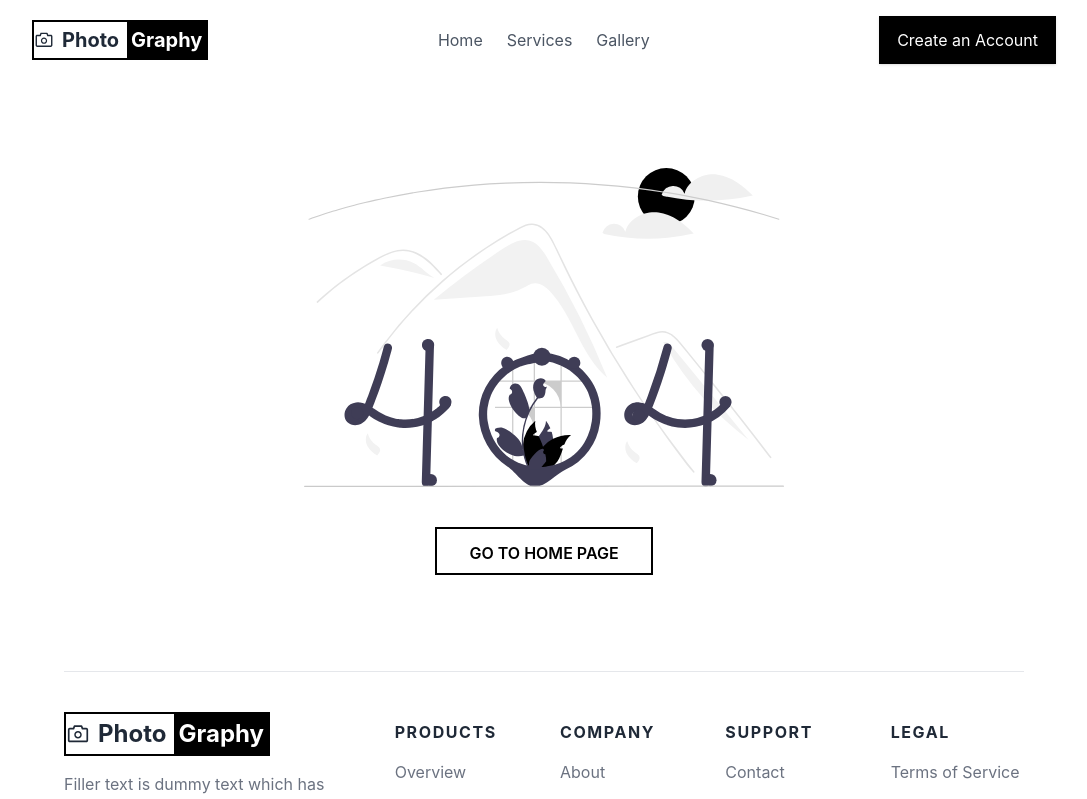
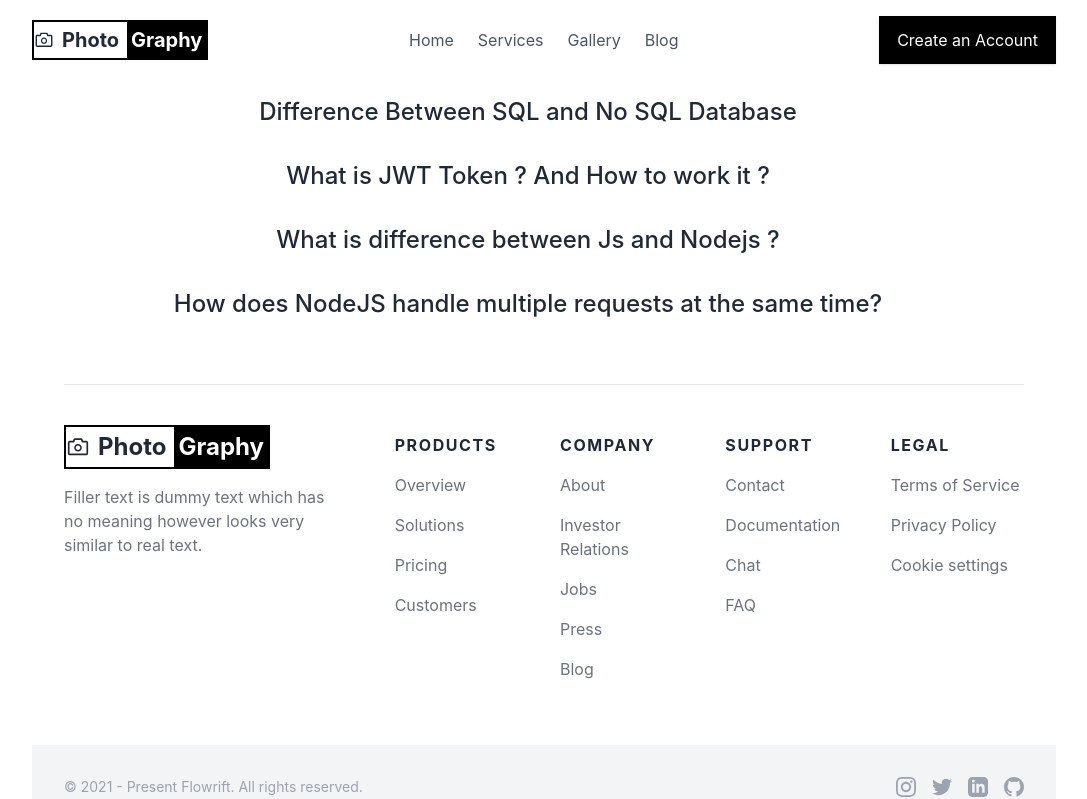
Before and after one commit to mdfaysal22/Photography-client-11, a React (Create React App) app: page /blog in a window 1280 px wide. Shown: the top 799 px of the page, without its empty margins (96-1183 px from the left). Built offline with nearby package versions, Linux system fonts and the light colour scheme; no server answers.

Commit message:
Blog Page Design

```diff
--- /dev/null
+++ b/src/Components/Pages/Blog/Blog.js
@@ -0,0 +1,93 @@
+import React from 'react';
+
+const Blog = () => {
+    return (
+        <div className='text-center'>
+            <div className="collapse">
+                <input type="checkbox" />
+                <div className="collapse-title text-xl font-medium">
+                    <h2 className='text-2xl'>Difference Between SQL and No SQL Database </h2>
+                </div>
+                <div className="collapse-content">
+                    <h2 className='text-xl'>SQL Database :</h2>
+                    <ul className='my-5'>
+                        <li>RELATIONAL DATABASE MANAGEMENT SYSTEM(RDBMS)</li>
+                        <li>These databases have fixed or static or predefined schema</li>
+                        <li>These databases are not suited for hierarchical data storage.</li>
+                        <li>These databases are best suited for complex queries</li>
+                        <li>These databases are not suited for hierarchical data storage.</li>
+                        <li>Vertically Scalable</li>
+                        <li>Examples: MySQL, PostgreSQL, Oracle, MS-SQL Server etc</li>
+                    </ul>
+
+
+                    <br />
+
+                    <h2 className='text-xl'>SQL Database :</h2>
+                    <ul className="my-5">
+                        <li>Non-relational or distributed database system.</li>
+                        <li>They have dynamic schema</li>
+                        <li>These databases are best suited for hierarchical data storage.</li>
+                        <li>These databases are not so good for complex queries</li>
+                        <li>Horizontally scalable</li>
+                        <li>Examples: MongoDB, GraphQL, HBase, Neo4j, Cassandra etc</li>
+                    </ul>
+                </div>
+            </div>
+
+
+            <div className="collapse">
+                <input type="checkbox" />
+                <div className="collapse-title text-xl font-medium">
+                    <h2 className='text-2xl'>What is JWT Token ? And How to work it ?  </h2>
+                </div>
+                <div className="collapse-content">
+                    <h2>JWT, or JSON Web Token, is an open standard(RFC 7519) set of claims to share security information or authorization/authentication requests between a client and a server. Each JWT contains encoded JSON objects. JWTs are signed using a cryptographic algorithm by the token’s issuer to ensure that No one could alter the claims after the token is issued and later can be used by the receiving party to verify the token.</h2>
+                </div>
+            </div>
+            <div className="collapse">
+                <input type="checkbox" />
+                <div className="collapse-title text-xl font-medium">
+                    <h2 className='text-2xl'>What is difference between Js and Nodejs ?  </h2>
+                </div>
+                <div className="collapse-content">
+                    <h2 className='mt-5 text-xl'>NodeJS is a cross-platform and open-source Javascript runtime environment that allows the javascript to be run on the server-side. Nodejs allows Javascript code to run outside the browser. Nodejs comes with a lot of modules and mostly used in web development.
+                        <ul className='text-xs'>
+                            <li>NodeJS is a Javascript runtime environment.</li>
+                            <li>We can run Javascript outside the browser with the help of NodeJS.</li>
+                            <li>It is mostly used on the server-side.</li>
+                            <li>Nodejs does not have capability to add HTML tags.</li>
+                            <li>V8 is the Javascript engine inside of node.js that parses and runs Javascript. </li>
+                        </ul>
+                    </h2>
+                    <h2 className='mt-5 text-xl'>Javascript is a Scripting language. It is mostly abbreviated as JS. It can be said that Javascript is the updated version of the ECMA script. Javascript is a high-level programming language that uses the concept of Oops but it is based on prototype inheritance.
+                        <ul className='text-xs'>
+                            <li>Javascript is a programming language that is used for writing scripts on the website. </li>
+                            <li>Javascript can only be run in the browsers. </li>
+                            <li>It is basically used on the client-side. </li>
+                            <li>Javascript is capable enough to add HTML and play with the DOM.  </li>
+                        </ul>
+                    </h2>
+
+                </div>
+
+
+                <div className='collapse'>
+                <input type="checkbox" />
+                <div className="collapse-title text-xl font-medium">
+                    <h2 className='text-2xl'>How does NodeJS handle multiple requests at the same time?  </h2>
+                </div>
+                <div className='collapse-content'>
+                    <h2>
+                        NodeJS receives multiple client requests and places them into EventQueue. NodeJS is built with the concept of event-driven architecture. NodeJS has its own EventLoop which is an infinite loop that receives requests and processes them. EventLoop is the listener for the EventQueue.
+
+                        If NodeJS can process the request without I/O blocking then the event loop would itself process the request and sends the response back to the client by itself. But, it is possible to process multiple requests parallelly using the NodeJS cluster module or worker_threads module.
+                    </h2>
+                </div>
+                </div>
+            </div>
+        </div>
+    );
+};
+
+export default Blog;
--- a/src/Components/Shared/Header/Header.js
+++ b/src/Components/Shared/Header/Header.js
@@ -10,6 +10,7 @@ const Header = () => {
     { title: "Home", path: "/home" },
     { title: "Services", path: "/services" },
     { title: "Gallery", path: "/gallery" },
+    { title: "Blog", path: "/blog" },
   ];
   return (
     <nav className="bg-white w-full border-b md:border-0 md:static">
--- a/src/Routers/Router.js
+++ b/src/Routers/Router.js
@@ -1,4 +1,5 @@
 import { createBrowserRouter } from "react-router-dom";
+import Blog from "../Components/Pages/Blog/Blog";
 import Error from "../Components/Pages/Error/Error";
 import Gallery from "../Components/Pages/Gallery/Gallery";
 import Home from "../Components/Pages/Home/Home";
@@ -58,6 +59,10 @@ export const router = createBrowserRouter([
                 element:<AddService></AddService>
             },
             {
+                path:'/blog',
+                element:<Blog></Blog>
+            },
+            {
                 path:'*',
                 element:<Error></Error>
             }
```
